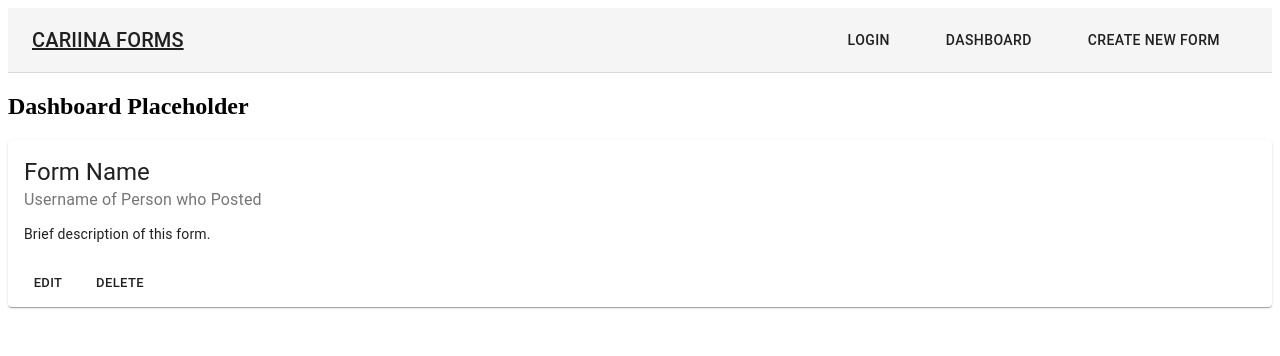
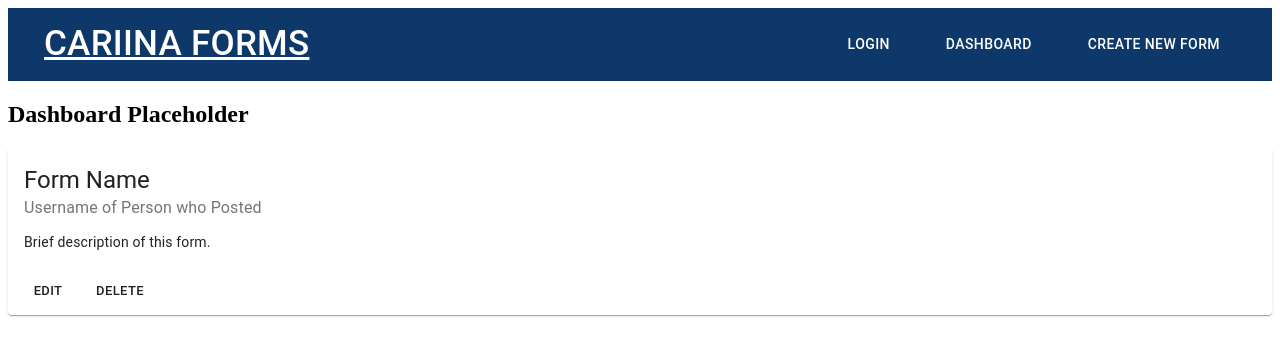
Before and after one commit to iPan7/cariinainterview, a React (Create React App) app in the folder client/: page /dashboard in a window 1280 px wide. Shown: the top 356 px of the page. Built offline with nearby package versions, Linux system fonts and the light colour scheme.

Commit message:
refactor App.js to class component

```diff
--- a/client/package.json
+++ b/client/package.json
@@ -7,6 +7,7 @@
     "@testing-library/jest-dom": "^5.11.9",
     "@testing-library/react": "^11.2.5",
     "@testing-library/user-event": "^12.7.1",
+    "axios": "^0.21.1",
     "http-proxy-middleware": "^1.0.6",
     "react": "^17.0.1",
     "react-dom": "^17.0.1",
@@ -14,6 +15,7 @@
     "react-router-dom": "^5.2.0",
     "react-scripts": "4.0.2",
     "redux": "^4.0.5",
+    "redux-thunk": "^2.3.0",
     "web-vitals": "^1.1.0"
   },
   "scripts": {
--- /dev/null
+++ b/client/src/actions/types.js
@@ -0,0 +1 @@
+export const FETCH_USER = 'fetch_user';
--- a/client/src/components/App.js
+++ b/client/src/components/App.js
@@ -1,13 +1,18 @@
-import React from "react";
+import React, { Component } from "react";
 import { BrowserRouter, Route } from "react-router-dom";
 
-import { Header } from './Header';
-import { Form } from './Form';
+import { Header } from "./Header";
+import { Form } from "./Form";
 
 const Dashboard = () => <h2>Dashboard Placeholder</h2>;
 const Landing = () => <h2>Landing</h2>;
 
-const App = () => {
+class App extends Component {
+  componentDidMount() {
+
+  }
+
+  render() {
     return (
       <div>
         <BrowserRouter>
@@ -16,11 +21,11 @@ const App = () => {
             <Route exact path="/" component={Landing} />
             <Route exact path="/dashboard" component={Dashboard} />
             <Route path="/dashboard" component={Form} />
-
           </div>
         </BrowserRouter>
       </div>
     );
-};
+  }
+}
 
 export default App;
--- a/client/src/components/Header.js
+++ b/client/src/components/Header.js
@@ -6,6 +6,15 @@ import Typography from '@material-ui/core/Typography';
 import { makeStyles } from '@material-ui/core/styles';
 import {Link} from 'react-router-dom';
 
+// cariina color code #0E3869
+import { createMuiTheme, ThemeProvider } from "@material-ui/core/styles";
+const theme = createMuiTheme({
+  palette: {
+    primary: {
+      main: "#0E3869", // your color here
+    },
+  },
+});
 
 const useStyles = makeStyles((theme) => ({
   '@global': {
@@ -22,18 +31,16 @@ const useStyles = makeStyles((theme) => ({
     flexWrap: 'wrap',
   },
   toolbarTitle: {
+    fontSize: 35,
     flexGrow: 1,
+    margin: theme.spacing(1, 1.5),
   },
   link: {
     margin: theme.spacing(1, 1.5),
+    color: 'white',
   },
   heroContent: {
     padding: theme.spacing(8, 0, 6),
-  },
-  newform: {
-    typography: {
-      fontSize: 25,
-    },
   },
   cardHeader: {
     backgroundColor:
@@ -49,14 +56,32 @@ const useStyles = makeStyles((theme) => ({
       paddingBottom: theme.spacing(6),
     },
   },
+  palette: {
+    primary: {
+      // light: will be calculated from palette.primary.main,
+      main: '#0e3869',
+      // dark: will be calculated from palette.primary.main,
+      // contrastText: will be calculated to contrast with palette.primary.main
+    },
+  },
+      // Used by `getContrastText()` to maximize the contrast between
+    // the background and the text.
+    contrastThreshold: 3,
+    // Used by the functions below to shift a color's luminance by approximately
+    // two indexes within its tonal palette.
+    // E.g., shift from Red 500 to Red 300 or Red 700.
+    tonalOffset: 0.2,
 }));
+
+
 
 export const Header = () => {
   const classes = useStyles();
 
   return (
-    <AppBar position="static" color="default" elevation={0} className={classes.appBar}>
-        <Toolbar className={classes.toolbar}>
+    <ThemeProvider theme={theme}>
+    <AppBar position="static" color="primary" elevation={0} className={classes.appBar}>
+        <Toolbar  className={classes.toolbar}>
           <Typography id="title" component={Link} to={'/'} variant="h6" color="inherit" noWrap className={classes.toolbarTitle}>
             CARIINA FORMS
           </Typography>
@@ -73,5 +98,5 @@ export const Header = () => {
           </nav>
         </Toolbar>
       </AppBar>
-  );
-}
+      </ThemeProvider>)
+};
--- a/client/src/index.js
+++ b/client/src/index.js
@@ -4,9 +4,11 @@ import React from "react";
 import ReactDOM from "react-dom";
 import { Provider } from "react-redux";
 import { createStore, applyMiddleware } from "redux";
+import reduxThunk from 'redux-thunk';
 
 import App from "./components/App";
 import reducers from './reducers';
+
 
 
 const store = createStore(reducers, {}, applyMiddleware());
```
Also changed, not shown: client/src/actions/index.js (added, +10 -0 lines), 1 other file (tests, documents, lock files or other folders). Lines whose indentation alone changed are shown as unchanged.
